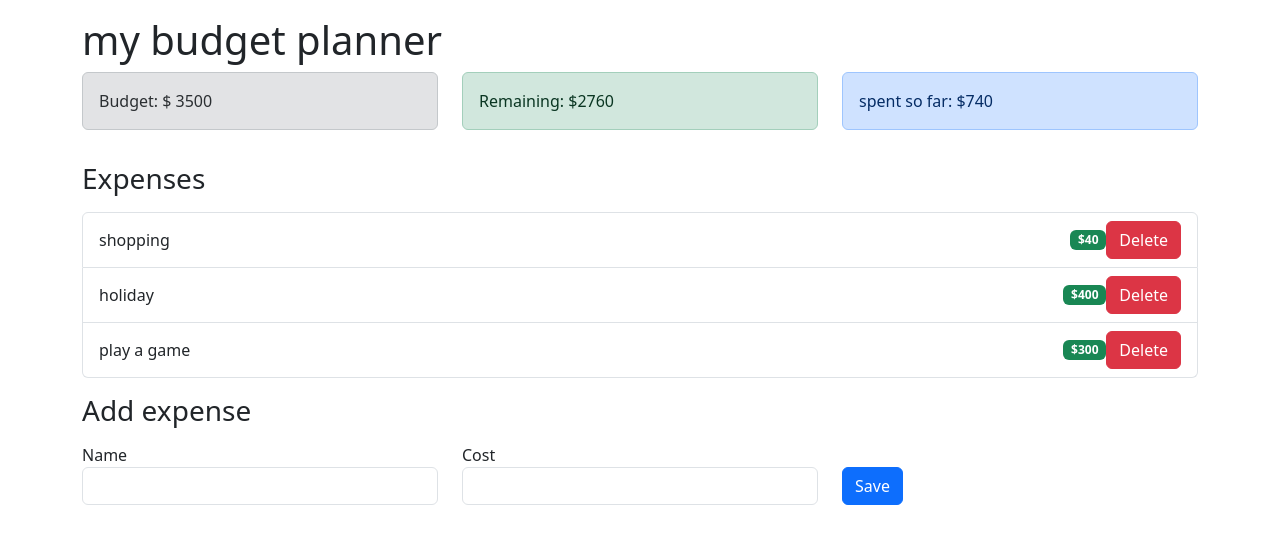
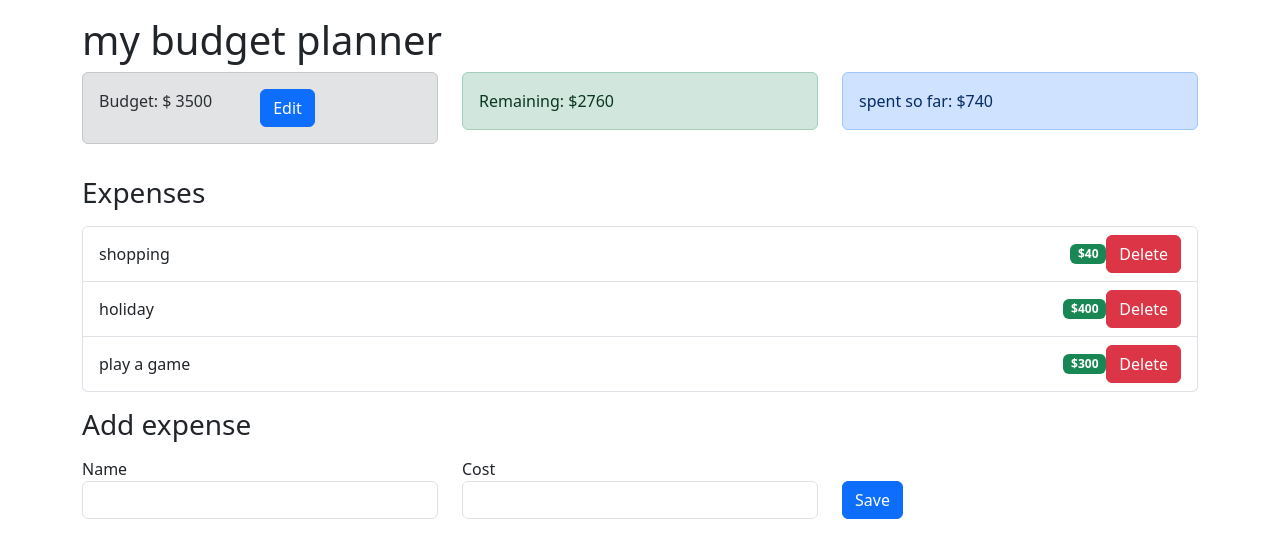
Before and after one commit to LuisDani07/organizador-de-presupuesto, a React (Vite) app: page / in a window 1280 px wide. Shown: the top 558 px of the page. Built offline with nearby package versions, Linux system fonts and the light colour scheme.

Commit message:
errores corregidos

```diff
--- a/src/components/Budget.jsx
+++ b/src/components/Budget.jsx
@@ -3,9 +3,11 @@ import {AppContext} from '../context/AppContext';
 
 function Budget() {
   const {budget}=useContext(AppContext)
+
   return (
-    <div className="alert alert-secondary">
+    <div className="alert alert-secondary d-flex">
         <span>Budget: $ {budget}</span>
+        <button  className='btn btn-primary ms-5'>Edit</button>
     </div>
   )
 }
```
